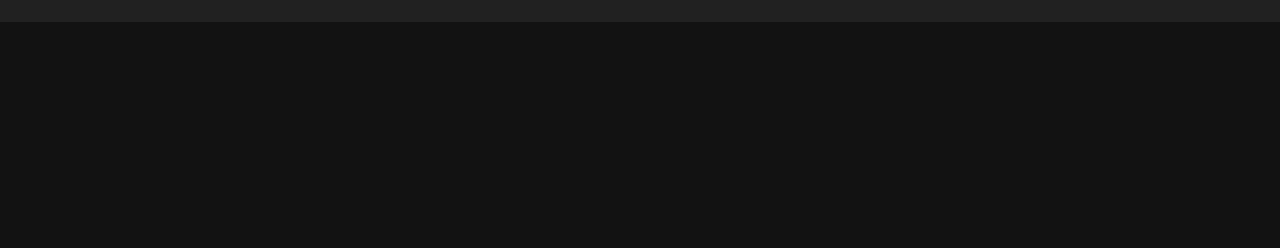
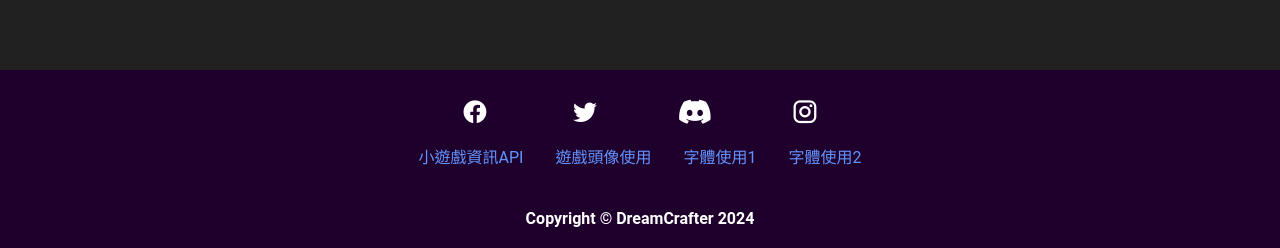
Before and after one commit to billyovo/minigame-website, a Nuxt app: page / in a window 1280 px wide. Shown: the part 1066-1314 px from the top of the page. Before the commit the page ends 1088 px from the top, so only its background shows below. Built offline with nearby package versions, Linux system fonts and the light colour scheme; no server answers; a web font is replaced by a local one.

Commit message:
add footer to index page

```diff
--- a/src/pages/index.vue
+++ b/src/pages/index.vue
@@ -34,6 +34,7 @@
         </div>
       </v-container>
     </section>
+    <FooterBar/>
   </div>
 </template>
 
```
